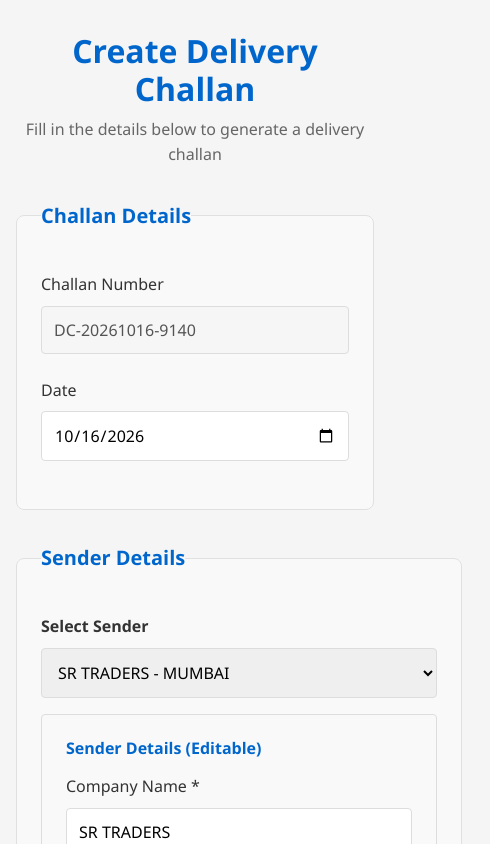
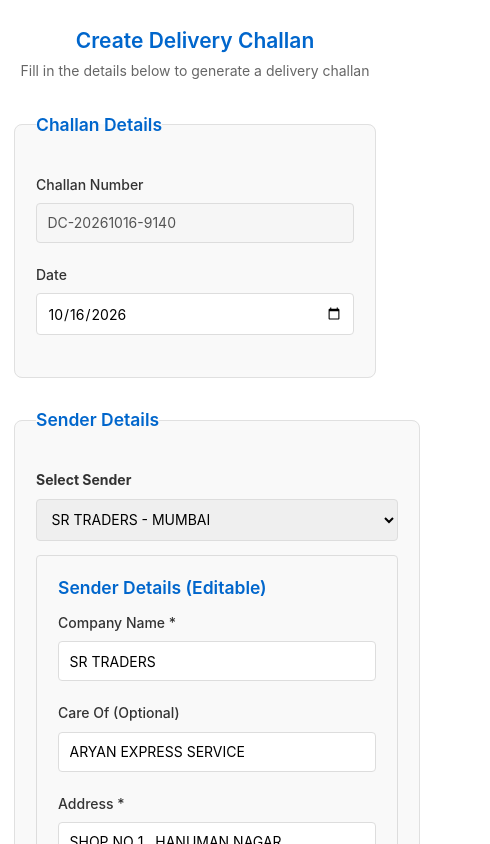
Before and after one commit to Nishant-Mouryaa/Challan, a Next.js app: page /create-challan in a window 390 px wide. Shown: the top 844 px of the page, 490 px wide, since content can reach past the window. Built offline with nearby package versions, Linux system fonts and the light colour scheme.

Commit message:
Chaged the theme for gloabal css

```diff
--- a/src/styles/globals.css
+++ b/src/styles/globals.css
@@ -1,3 +1,109 @@
+/* ========================================
+   DESIGN SYSTEM - RED & WHITE PROFESSIONAL THEME
+   ======================================== */
+
+:root {
+  /* Primary Colors */
+  --color-red-primary: #C41E3A;
+  --color-red-dark: #A01830;
+  --color-red-light: #E74C3C;
+  --color-red-pale: #F5E6E8;
+  --color-white: #FFFFFF;
+
+  /* Neutral Colors */
+  --color-gray-50: #F9F9F9;
+  --color-gray-100: #F5F5F5;
+  --color-gray-200: #E8E8E8;
+  --color-gray-300: #D0D0D0;
+  --color-gray-400: #BDBDBD;
+  --color-gray-500: #9E9E9E;
+  --color-gray-600: #757575;
+  --color-gray-700: #616161;
+  --color-gray-800: #424242;
+  --color-gray-900: #212121;
+
+  /* Semantic Colors */
+  --color-success: #27AE60;
+  --color-success-light: #D4EDDA;
+  --color-warning: #F39C12;
+  --color-warning-light: #FFF3CD;
+  --color-error: #C41E3A;
+  --color-error-light: #F8D7DA;
+  --color-info: #3498DB;
+  --color-info-light: #D1ECF1;
+
+  /* Text Colors */
+  --color-text-primary: #1A1A1A;
+  --color-text-secondary: #555555;
+  --color-text-tertiary: #999999;
+  --color-text-inverse: #FFFFFF;
+
+  /* Backgrounds */
+  --color-bg-primary: #FFFFFF;
+  --color-bg-secondary: #F9F9F9;
+  --color-bg-tertiary: #F0F0F0;
+
+  /* Borders */
+  --color-border-light: #E8E8E8;
+  --color-border-default: #D0D0D0;
+  --color-border-dark: #BDBDBD;
+
+  /* Shadows */
+  --shadow-sm: 0 1px 2px rgba(0, 0, 0, 0.05);
+  --shadow-md: 0 4px 6px rgba(0, 0, 0, 0.1);
+  --shadow-lg: 0 10px 15px rgba(0, 0, 0, 0.1);
+  --shadow-xl: 0 20px 25px rgba(0, 0, 0, 0.15);
+
+  /* Typography */
+  --font-family-base: -apple-system, BlinkMacSystemFont, 'Segoe UI', Roboto, 'Helvetica Neue', Arial, sans-serif;
+  --font-family-mono: 'SFMono-Regular', Consolas, 'Liberation Mono', Menlo, monospace;
+  --font-size-xs: 0.75rem;
+  --font-size-sm: 0.875rem;
+  --font-size-base: 1rem;
+  --font-size-lg: 1.125rem;
+  --font-size-xl: 1.25rem;
+  --font-size-2xl: 1.5rem;
+  --font-size-3xl: 1.875rem;
+  --font-size-4xl: 2.25rem;
+  --font-weight-light: 300;
+  --font-weight-normal: 400;
+  --font-weight-medium: 500;
+  --font-weight-semibold: 600;
+  --font-weight-bold: 700;
+
+  /* Spacing */
+  --spacing-xs: 0.25rem;
+  --spacing-sm: 0.5rem;
+  --spacing-md: 1rem;
+  --spacing-lg: 1.5rem;
+  --spacing-xl: 2rem;
+  --spacing-2xl: 2.5rem;
+  --spacing-3xl: 3rem;
+  --spacing-4xl: 4rem;
+
+  /* Radius */
+  --radius-sm: 4px;
+  --radius-md: 6px;
+  --radius-lg: 8px;
+  --radius-xl: 12px;
+  --radius-full: 9999px;
+
+  /* Transitions */
+  --transition-fast: 150ms ease-in-out;
+  --transition-base: 300ms ease-in-out;
+  --transition-slow: 500ms ease-in-out;
+
+  /* Z-index */
+  --zindex-dropdown: 1000;
+  --zindex-modal: 1050;
+  --zindex-popover: 1060;
+  --zindex-tooltip: 1070;
+}
+
+/* ========================================
+   RESET & BASE STYLES
+   ======================================== */
+
 * {
   margin: 0;
   padding: 0;
@@ -7,78 +113,134 @@
 html {
   font-size: 16px;
   scroll-behavior: smooth;
+  -webkit-font-smoothing: antialiased;
+  -moz-osx-font-smoothing: grayscale;
 }
 
 body {
-  font-family: 'Segoe UI', Tahoma, Geneva, Verdana, sans-serif;
-  background-color: #f5f5f5;
-  color: #333;
+  font-family: var(--font-family-base);
+  font-size: var(--font-size-base);
+  font-weight: var(--font-weight-normal);
+  background-color: var(--color-bg-primary);
+  color: var(--color-text-primary);
   line-height: 1.6;
+  -webkit-text-size-adjust: 100%;
+}
+
+/* ========================================
+   TYPOGRAPHY
+   ======================================== */
+
+h1, h2, h3, h4, h5, h6 {
+  margin-top: 0;
+  margin-bottom: var(--spacing-md);
+  font-weight: var(--font-weight-semibold);
+  line-height: 1.2;
+  color: var(--color-text-primary);
+}
+
+h1 {
+  font-size: var(--font-size-4xl);
+  color: var(--color-red-primary);
+}
+
+h2 {
+  font-size: var(--font-size-3xl);
+}
+
+h3 {
+  font-size: var(--font-size-2xl);
+}
+
+h4 {
+  font-size: var(--font-size-xl);
+}
+
+h5, h6 {
+  font-size: var(--font-size-lg);
+}
+
+p {
+  margin-bottom: var(--spacing-md);
 }
 
 a {
-  color: #0066cc;
+  color: var(--color-red-primary);
   text-decoration: none;
+  transition: color var(--transition-fast);
 }
 
-a:hover {
+a:hover,
+a:focus {
+  color: var(--color-red-dark);
   text-decoration: underline;
+  outline: none;
 }
 
-h1, h2, h3, h4, h5, h6 {
-  font-weight: 600;
-  line-height: 1.2;
-  margin-bottom: 0.5rem;
+code, pre {
+  font-family: var(--font-family-mono);
+  background-color: var(--color-gray-100);
+  padding: var(--spacing-sm) var(--spacing-md);
+  border-radius: var(--radius-sm);
+  color: var(--color-gray-900);
 }
 
-h1 {
-  font-size: 2rem;
-}
+/* ========================================
+   CONTAINER & LAYOUT
+   ======================================== */
 
-h2 {
-  font-size: 1.75rem;
-}
-
-h3 {
-  font-size: 1.5rem;
-}
-
-/* Container */
 .container {
   max-width: 1200px;
   margin: 0 auto;
-  padding: 0 20px;
+  padding: 0 var(--spacing-lg);
+  width: 100%;
 }
 
-/* Forms */
+/* ========================================
+   FORMS
+   ======================================== */
+
 .form-group {
-  margin-bottom: 1.5rem;
+  margin-bottom: var(--spacing-lg);
 }
 
 .form-label {
   display: block;
-  margin-bottom: 0.5rem;
-  font-weight: 500;
-  color: #333;
+  margin-bottom: var(--spacing-sm);
+  font-weight: var(--font-weight-medium);
+  color: var(--color-text-primary);
+  font-size: var(--font-size-sm);
 }
 
 .form-input,
 .form-textarea,
 .form-select {
   width: 100%;
-  padding: 0.75rem;
-  border: 1px solid #ddd;
-  border-radius: 4px;
-  font-size: 1rem;
+  padding: var(--spacing-sm) var(--spacing-md);
+  border: 1px solid var(--color-border-default);
+  border-radius: var(--radius-md);
+  font-size: var(--font-size-base);
   font-family: inherit;
+  background-color: var(--color-bg-primary);
+  color: var(--color-text-primary);
+  transition: border-color var(--transition-fast), box-shadow var(--transition-fast);
 }
 
 .form-input:focus,
 .form-textarea:focus,
 .form-select:focus {
   outline: none;
-  border-color: #0066cc;
-  box-shadow: 0 0 0 3px rgba(0, 102, 204, 0.1);
+  border-color: var(--color-red-primary);
+  box-shadow: 0 0 0 3px rgba(196, 30, 58, 0.1);
+}
+
+.form-input:disabled,
+.form-textarea:disabled,
+.form-select:disabled {
+  background-color: var(--color-gray-100);
+  color: var(--color-text-tertiary);
+  cursor: not-allowed;
+  opacity: 0.6;
 }
 
 .form-textarea {
@@ -86,116 +248,291 @@ h3 {
   min-height: 100px;
 }
 
-/* Buttons */
+/* ========================================
+   BUTTONS
+   ======================================== */
+
 .btn {
-  padding: 0.75rem 1.5rem;
+  padding: var(--spacing-sm) var(--spacing-lg);
   border: none;
-  border-radius: 4px;
-  font-size: 1rem;
-  font-weight: 500;
+  border-radius: var(--radius-md);
+  font-size: var(--font-size-base);
+  font-weight: var(--font-weight-medium);
   cursor: pointer;
-  transition: all 0.3s ease;
-  display: inline-block;
+  transition: all var(--transition-fast);
+  display: inline-flex;
+  align-items: center;
+  justify-content: center;
+  gap: var(--spacing-sm);
+  text-decoration: none;
+  white-space: nowrap;
+}
+
+.btn:disabled {
+  opacity: 0.6;
+  cursor: not-allowed;
+}
+
+.btn:focus {
+  outline: 2px solid transparent;
+  outline-offset: 2px;
+}
+
+/* Primary Button */
+.btn-primary {
+  background-color: var(--color-red-primary);
+  color: var(--color-white);
+}
+
+.btn-primary:hover:not(:disabled) {
+  background-color: var(--color-red-dark);
+  box-shadow: var(--shadow-md);
+  transform: translateY(-1px);
+}
+
+.btn-primary:focus:not(:disabled) {
+  outline-color: var(--color-red-primary);
+}
+
+/* Secondary Button */
+.btn-secondary {
+  background-color: var(--color-gray-500);
+  color: var(--color-white);
+}
+
+.btn-secondary:hover:not(:disabled) {
+  background-color: var(--color-gray-600);
+  box-shadow: var(--shadow-md);
+  transform: translateY(-1px);
+}
+
+/* Success Button */
+.btn-success {
+  background-color: var(--color-success);
+  color: var(--color-white);
+}
+
+.btn-success:hover:not(:disabled) {
+  background-color: #229954;
+  box-shadow: var(--shadow-md);
+  transform: translateY(-1px);
+}
+
+/* Danger Button */
+.btn-danger {
+  background-color: var(--color-error);
+  color: var(--color-white);
+  padding: var(--spacing-xs) var(--spacing-md);
+  font-size: var(--font-size-sm);
+}
+
+.btn-danger:hover:not(:disabled) {
+  background-color: #A01830;
+  box-shadow: var(--shadow-md);
+  transform: translateY(-1px);
+}
+
+/* ========================================
+   TABLES
+   ======================================== */
+
+table {
+  width: 100%;
+  border-collapse: collapse;
+  margin: var(--spacing-lg) 0;
+  background-color: var(--color-bg-primary);
+  border: 1px solid var(--color-border-default);
+  border-radius: var(--radius-md);
+  overflow: hidden;
+  box-shadow: var(--shadow-sm);
+}
+
+thead {
+  background-color: var(--color-gray-100);
+  border-bottom: 2px solid var(--color-border-default);
+}
+
+th {
+  padding: var(--spacing-md);
+  text-align: left;
+  font-weight: var(--font-weight-semibold);
+  color: var(--color-text-primary);
+  font-size: var(--font-size-sm);
+}
+
+td {
+  padding: var(--spacing-md);
+  border-bottom: 1px solid var(--color-border-light);
+  color: var(--color-text-secondary);
+}
+
+tbody tr:hover {
+  background-color: var(--color-gray-50);
+}
+
+/* ========================================
+   ALERTS
+   ======================================== */
+
+.alert {
+  padding: var(--spacing-md);
+  margin-bottom: var(--spacing-lg);
+  border-radius: var(--radius-md);
+  border-left: 4px solid;
+  display: flex;
+  align-items: flex-start;
+  gap: var(--spacing-md);
+}
+
+.alert-info {
+  background-color: var(--color-info-light);
+  color: #0c5460;
+  border-left-color: var(--color-info);
+}
+
+.alert-success {
+  background-color: var(--color-success-light);
+  color: #155724;
+  border-left-color: var(--color-success);
+}
+
+.alert-error,
+.alert-danger {
+  background-color: var(--color-error-light);
+  color: #721c24;
+  border-left-color: var(--color-error);
+}
+
+.alert-warning {
+  background-color: var(--color-warning-light);
+  color: #856404;
+  border-left-color: var(--color-warning);
+}
+
+/* ========================================
+   UTILITIES
+   ======================================== */
+
+.text-center {
   text-align: center;
 }
 
-.btn-primary {
-  background-color: #0066cc;
-  color: white;
+.text-right {
+  text-align: right;
 }
 
-.btn-primary:hover {
-  background-color: #0052a3;
-  box-shadow: 0 2px 8px rgba(0, 102, 204, 0.2);
+.text-left {
+  text-align: left;
 }
 
-.btn-secondary {
-  background-color: #6c757d;
-  color: white;
+.text-muted {
+  color: var(--color-text-tertiary);
 }
 
-.btn-secondary:hover {
-  background-color: #5a6268;
+.text-danger {
+  color: var(--color-error);
 }
 
-.btn-success {
-  background-color: #28a745;
-  color: white;
+.text-success {
+  color: var(--color-success);
 }
 
-.btn-success:hover {
-  background-color: #218838;
+.bg-light {
+  background-color: var(--color-gray-50);
 }
 
-.btn-danger {
-  background-color: #dc3545;
-  color: white;
-  padding: 0.5rem 1rem;
-  font-size: 0.875rem;
+.border {
+  border: 1px solid var(--color-border-default);
 }
 
-.btn-danger:hover {
-  background-color: #c82333;
+.rounded {
+  border-radius: var(--radius-md);
 }
 
-/* Tables */
-table {
-  width: 100%;
-  border-collapse: collapse;
-  margin: 1rem 0;
+.rounded-lg {
+  border-radius: var(--radius-lg);
 }
 
-th {
-  background-color: #f8f9fa;
-  padding: 0.75rem;
-  text-align: left;
-  font-weight: 600;
-  border-bottom: 2px solid #dee2e6;
+.shadow-sm {
+  box-shadow: var(--shadow-sm);
 }
 
-td {
-  padding: 0.75rem;
-  border-bottom: 1px solid #dee2e6;
+.shadow {
+  box-shadow: var(--shadow-md);
 }
 
-tr:hover {
-  background-color: #f8f9fa;
+.shadow-lg {
+  box-shadow: var(--shadow-lg);
 }
 
-/* Alerts */
-.alert {
-  padding: 1rem;
-  margin-bottom: 1rem;
-  border-radius: 4px;
-}
+.mt-1 { margin-top: var(--spacing-sm); }
+.mt-2 { margin-top: var(--spacing-md); }
+.mt-3 { margin-top: var(--spacing-lg); }
 
-.alert-info {
-  background-color: #d1ecf1;
-  color: #0c5460;
-  border: 1px solid #bee5eb;
-}
+.mb-1 { margin-bottom: var(--spacing-sm); }
+.mb-2 { margin-bottom: var(--spacing-md); }
+.mb-3 { margin-bottom: var(--spacing-lg); }
 
-.alert-success {
-  background-color: #d4edda;
-  color: #155724;
-  border: 1px solid #c3e6cb;
-}
+.p-1 { padding: var(--spacing-sm); }
+.p-2 { padding: var(--spacing-md); }
+.p-3 { padding: var(--spacing-lg); }
 
-.alert-error {
-  background-color: #f8d7da;
-  color: #721c24;
-  border: 1px solid #f5c6cb;
-}
+/* ========================================
+   PRINT STYLES
+   ======================================== */
 
-/* Print Styles */
 @media print {
   body {
-    background: white;
+    background: var(--color-white);
+    color: var(--color-text-primary);
   }
 
   .btn,
   .form-group,
-  .no-print {
+  .no-print,
+  nav,
+  footer {
     display: none !important;
   }
+
+  table {
+    border: 1px solid var(--color-text-primary);
+    box-shadow: none;
+  }
+
+  th, td {
+    border: 1px solid var(--color-text-primary);
+  }
 }
+
+/* ========================================
+   RESPONSIVE
+   ======================================== */
+
+@media (max-width: 768px) {
+  :root {
+    font-size: 14px;
+  }
+
+  h1 { font-size: var(--font-size-2xl); }
+  h2 { font-size: var(--font-size-xl); }
+  h3 { font-size: var(--font-size-lg); }
+
+  .container {
+    padding: 0 var(--spacing-md);
+  }
+
+  table {
+    font-size: var(--font-size-sm);
+  }
+
+  th, td {
+    padding: var(--spacing-sm);
+  }
+}
+
+@media (max-width: 480px) {
+  .btn {
+    width: 100%;
+  }
+}
```
